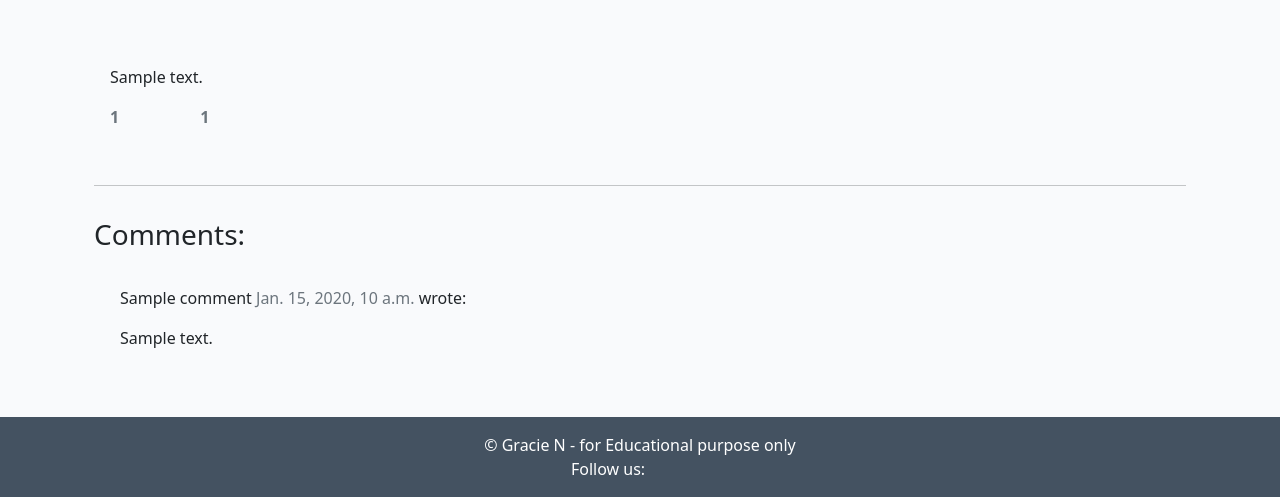
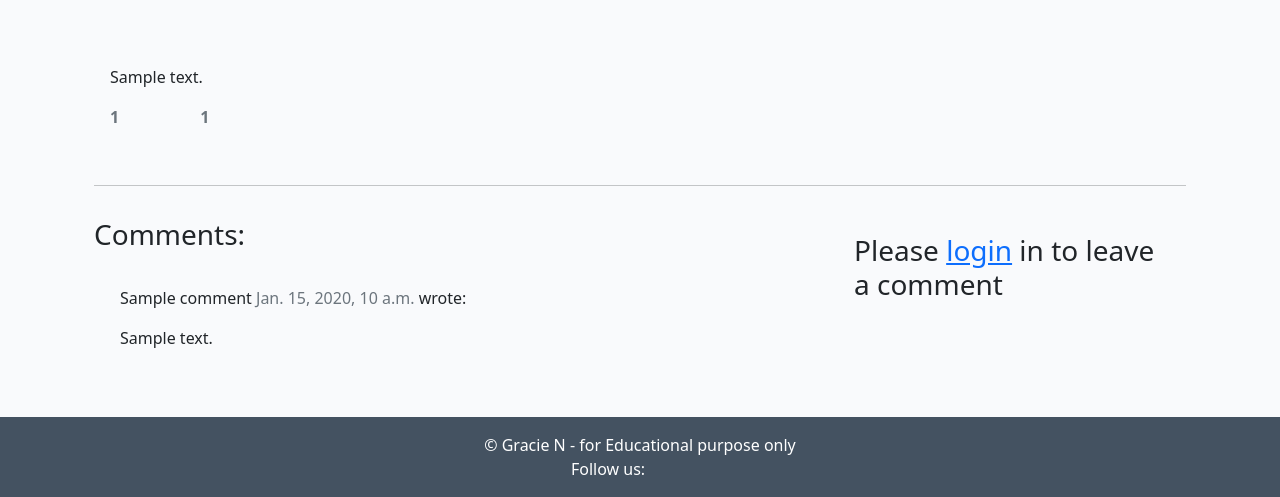
Before and after one commit to Graciekan21/django-wanderlust, a Django app: a page that uses templates/post_detail.html in a window 1280 px wide. Shown: the part 303-800 px from the top of the page. Run offline with Django 3.2, Linux system fonts and the light colour scheme; tables that the repository leaves empty hold one stand-in row (values such as "Sample post"); some libraries are stand-ins or nearby versions.

Commit message:
made changes on post_detail.html

```diff
--- a/templates/post_detail.html
+++ b/templates/post_detail.html
@@ -92,7 +92,12 @@
                     {% csrf_token %}
                     <button type="submit" class="btn btn-signup btn-lg">Submit</button>
                 </form>
+                {% else %}
+                <h3>Please <a href="{% url 'account_login' %}?next={{request.path}}">login</a> in to leave a comment
+                </h3>
                 {% endif %}
+
+
                 {% endif %}
             </div>
         </div>
```
Also changed, not shown: wanderlust/settings.py (line endings or trailing spaces).
